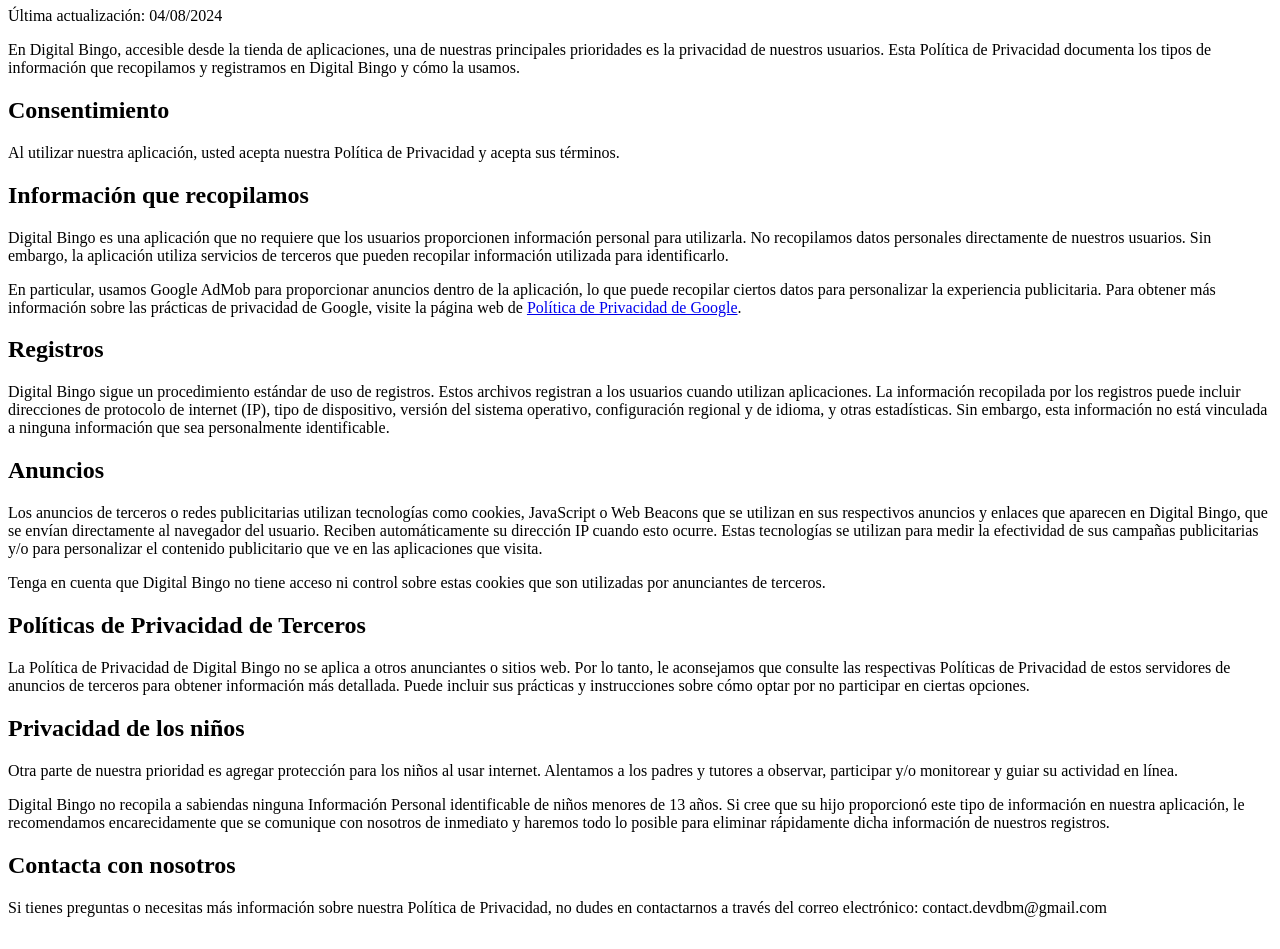
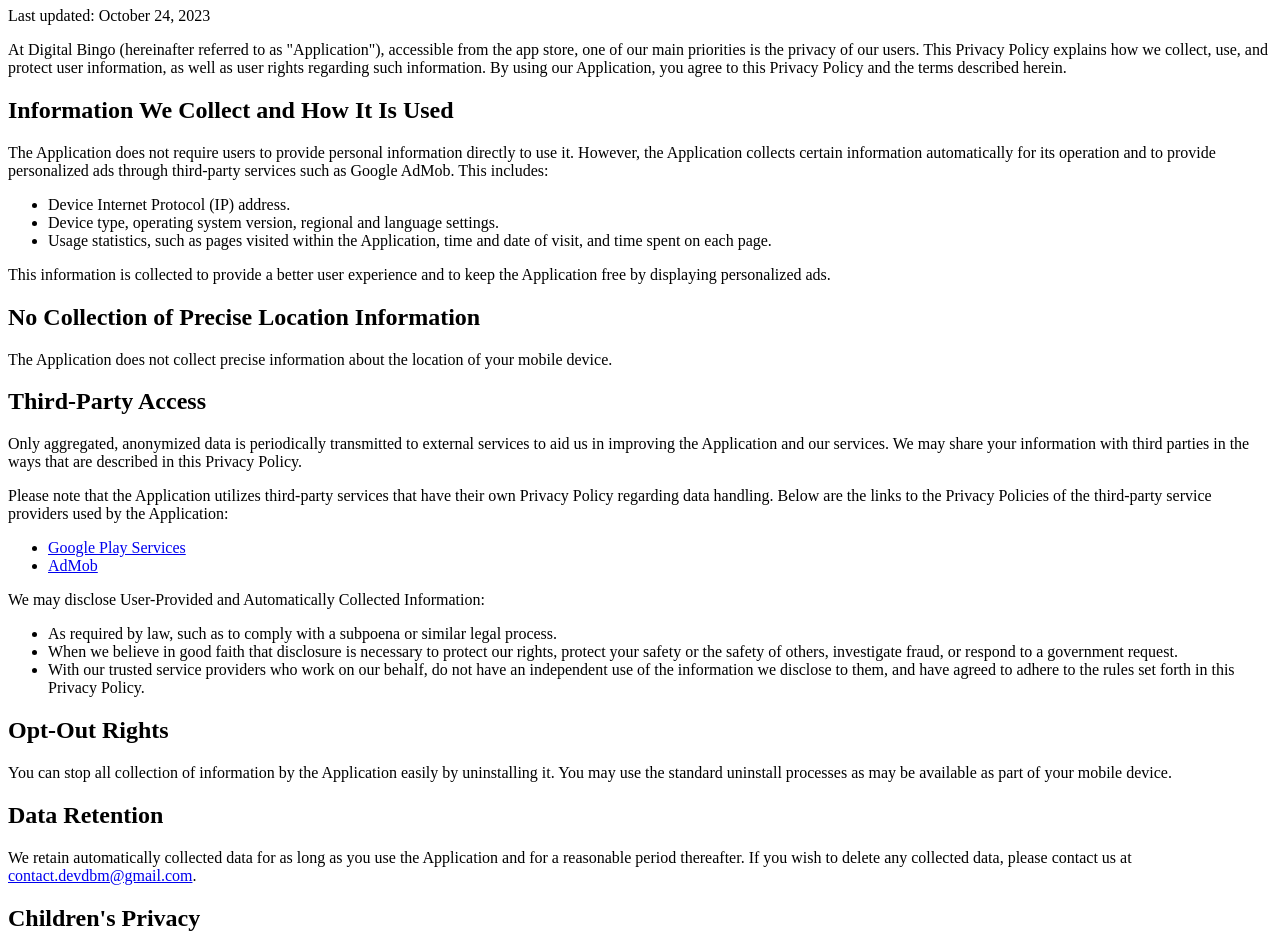
Before and after one commit to DevDBM/DigitalBingo, a plain HTML site: page index.html in a window 1280 px wide. Shown: the part 73-1022 px from the top of the page. Drawn offline with Linux system fonts and the light colour scheme.

Commit message:
Update index.html

```diff
--- a/index.html
+++ b/index.html
@@ -1,38 +1,63 @@
 <!DOCTYPE html>
-<html lang="es">
+<html lang="en">
 <head>
     <meta charset="UTF-8">
     <meta name="viewport" content="width=device-width, initial-scale=1.0">
-    <title>Política de Privacidad de Digital Bingo</title>
+    <title>Privacy Policy - Digital Bingo</title>
 </head>
 <body>
-    <h1>Política de Privacidad de Digital Bingo</h1>
-    <p>Última actualización: 04/08/2024</p>
+    <h1>Privacy Policy of Digital Bingo</h1>
+    <p>Last updated: October 24, 2023</p>
 
-    <p>En Digital Bingo, accesible desde la tienda de aplicaciones, una de nuestras principales prioridades es la privacidad de nuestros usuarios. Esta Política de Privacidad documenta los tipos de información que recopilamos y registramos en Digital Bingo y cómo la usamos.</p>
+    <p>At Digital Bingo (hereinafter referred to as "Application"), accessible from the app store, one of our main priorities is the privacy of our users. This Privacy Policy explains how we collect, use, and protect user information, as well as user rights regarding such information. By using our Application, you agree to this Privacy Policy and the terms described herein.</p>
 
-    <h2>Consentimiento</h2>
-    <p>Al utilizar nuestra aplicación, usted acepta nuestra Política de Privacidad y acepta sus términos.</p>
+    <h2>Information We Collect and How It Is Used</h2>
+    <p>The Application does not require users to provide personal information directly to use it. However, the Application collects certain information automatically for its operation and to provide personalized ads through third-party services such as Google AdMob. This includes:</p>
+    <ul>
+        <li>Device Internet Protocol (IP) address.</li>
+        <li>Device type, operating system version, regional and language settings.</li>
+        <li>Usage statistics, such as pages visited within the Application, time and date of visit, and time spent on each page.</li>
+    </ul>
+    <p>This information is collected to provide a better user experience and to keep the Application free by displaying personalized ads.</p>
 
-    <h2>Información que recopilamos</h2>
-    <p>Digital Bingo es una aplicación que no requiere que los usuarios proporcionen información personal para utilizarla. No recopilamos datos personales directamente de nuestros usuarios. Sin embargo, la aplicación utiliza servicios de terceros que pueden recopilar información utilizada para identificarlo.</p>
-    <p>En particular, usamos Google AdMob para proporcionar anuncios dentro de la aplicación, lo que puede recopilar ciertos datos para personalizar la experiencia publicitaria. Para obtener más información sobre las prácticas de privacidad de Google, visite la página web de <a href="https://policies.google.com/privacy" target="_blank" rel="noopener noreferrer">Política de Privacidad de Google</a>.</p>
+    <h2>No Collection of Precise Location Information</h2>
+    <p>The Application does not collect precise information about the location of your mobile device.</p>
 
-    <h2>Registros</h2>
-    <p>Digital Bingo sigue un procedimiento estándar de uso de registros. Estos archivos registran a los usuarios cuando utilizan aplicaciones. La información recopilada por los registros puede incluir direcciones de protocolo de internet (IP), tipo de dispositivo, versión del sistema operativo, configuración regional y de idioma, y otras estadísticas. Sin embargo, esta información no está vinculada a ninguna información que sea personalmente identificable.</p>
+    <h2>Third-Party Access</h2>
+    <p>Only aggregated, anonymized data is periodically transmitted to external services to aid us in improving the Application and our services. We may share your information with third parties in the ways that are described in this Privacy Policy.</p>
 
-    <h2>Anuncios</h2>
-    <p>Los anuncios de terceros o redes publicitarias utilizan tecnologías como cookies, JavaScript o Web Beacons que se utilizan en sus respectivos anuncios y enlaces que aparecen en Digital Bingo, que se envían directamente al navegador del usuario. Reciben automáticamente su dirección IP cuando esto ocurre. Estas tecnologías se utilizan para medir la efectividad de sus campañas publicitarias y/o para personalizar el contenido publicitario que ve en las aplicaciones que visita.</p>
-    <p>Tenga en cuenta que Digital Bingo no tiene acceso ni control sobre estas cookies que son utilizadas por anunciantes de terceros.</p>
+    <p>Please note that the Application utilizes third-party services that have their own Privacy Policy regarding data handling. Below are the links to the Privacy Policies of the third-party service providers used by the Application:</p>
+    <ul>
+        <li><a href="https://policies.google.com/privacy" target="_blank">Google Play Services</a></li>
+        <li><a href="https://support.google.com/admob/answer/6128543?hl=en" target="_blank">AdMob</a></li>
+    </ul>
 
-    <h2>Políticas de Privacidad de Terceros</h2>
-    <p>La Política de Privacidad de Digital Bingo no se aplica a otros anunciantes o sitios web. Por lo tanto, le aconsejamos que consulte las respectivas Políticas de Privacidad de estos servidores de anuncios de terceros para obtener información más detallada. Puede incluir sus prácticas y instrucciones sobre cómo optar por no participar en ciertas opciones.</p>
+    <p>We may disclose User-Provided and Automatically Collected Information:</p>
+    <ul>
+        <li>As required by law, such as to comply with a subpoena or similar legal process.</li>
+        <li>When we believe in good faith that disclosure is necessary to protect our rights, protect your safety or the safety of others, investigate fraud, or respond to a government request.</li>
+        <li>With our trusted service providers who work on our behalf, do not have an independent use of the information we disclose to them, and have agreed to adhere to the rules set forth in this Privacy Policy.</li>
+    </ul>
 
-    <h2>Privacidad de los niños</h2>
-    <p>Otra parte de nuestra prioridad es agregar protección para los niños al usar internet. Alentamos a los padres y tutores a observar, participar y/o monitorear y guiar su actividad en línea.</p>
-    <p>Digital Bingo no recopila a sabiendas ninguna Información Personal identificable de niños menores de 13 años. Si cree que su hijo proporcionó este tipo de información en nuestra aplicación, le recomendamos encarecidamente que se comunique con nosotros de inmediato y haremos todo lo posible para eliminar rápidamente dicha información de nuestros registros.</p>
+    <h2>Opt-Out Rights</h2>
+    <p>You can stop all collection of information by the Application easily by uninstalling it. You may use the standard uninstall processes as may be available as part of your mobile device.</p>
 
-    <h2>Contacta con nosotros</h2>
-    <p>Si tienes preguntas o necesitas más información sobre nuestra Política de Privacidad, no dudes en contactarnos a través del correo electrónico: contact.devdbm@gmail.com</p>
+    <h2>Data Retention</h2>
+    <p>We retain automatically collected data for as long as you use the Application and for a reasonable period thereafter. If you wish to delete any collected data, please contact us at <a href="mailto:contact.devdbm@gmail.com">contact.devdbm@gmail.com</a>.</p>
+
+    <h2>Children's Privacy</h2>
+    <p>We do not knowingly collect personally identifiable information from children under the age of 13. If we discover that a child under 13 has provided personal information, we will delete it immediately. If you are a parent or guardian and are aware that your child has provided us with personal information, please contact us at <a href="mailto:contact.devdbm@gmail.com">contact.devdbm@gmail.com</a> so that we can take the necessary actions.</p>
+
+    <h2>Information Security</h2>
+    <p>We care about the security of your information and adopt physical, electronic, and procedural safeguards to protect the information collected and processed.</p>
+
+    <h2>Changes to This Privacy Policy</h2>
+    <p>This Privacy Policy may be updated from time to time for any reason. You will be notified of any significant changes by updating this page. It is recommended that you review this policy periodically, as continued use of the Application is deemed acceptance of any changes.</p>
+
+    <h2>Your Consent</h2>
+    <p>By using the Application, you consent to the processing of your information as described in this Privacy Policy.</p>
+
+    <h2>Contact Us</h2>
+    <p>If you have any questions regarding privacy while using the Application or have questions about our practices, please contact us at <a href="mailto:contact.devdbm@gmail.com">contact.devdbm@gmail.com</a>.</p>
 </body>
 </html>
```
